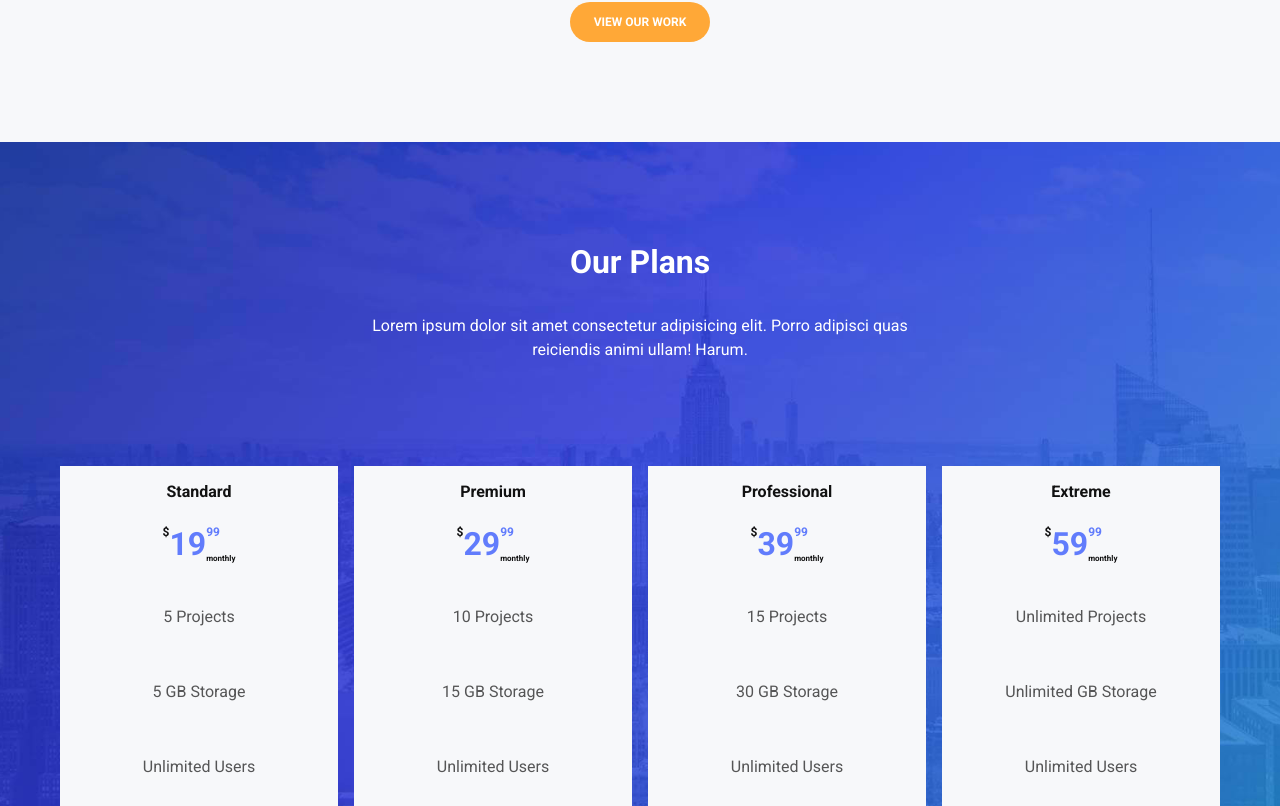
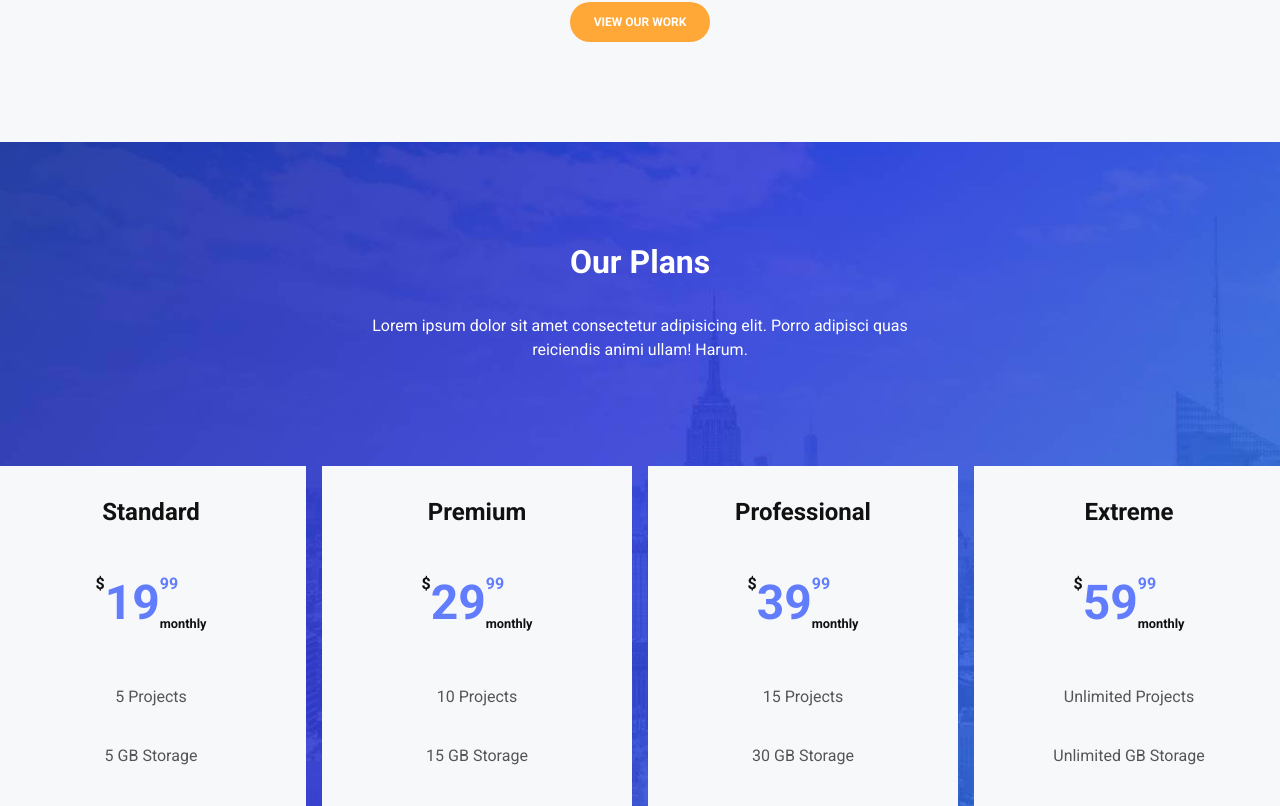
Before and after one commit to giusscos/proj-html-vuejs, a Vue app: page / in a window 1280 px wide. Shown: the part 3874-4680 px from the top of the page. Built offline with nearby package versions, Linux system fonts and the light colour scheme.

Commit message:
Plans Pixels Perfect

```diff
--- a/src/components/CardComponent.vue
+++ b/src/components/CardComponent.vue
@@ -105,20 +105,22 @@ export default {
             flex-basis: calc((100% / 4) - 1rem);
 
             .plan_category {
-                padding-bottom: 1.5rem;
+                font-size: 1.5rem;
+                padding: 1rem 0 3rem;
             }
 
             .plan_price {
                 display: flex;
                 justify-content: center;
-                padding-bottom: 1rem;
 
-                font-size: 2rem;
+                padding-bottom: 3.5rem;
+
+                font-size: 3rem;
                 font-weight: bold;
                 color: $pj-text_alternative;
 
                 .top {
-                    font-size: 0.75rem;
+                    font-size: 1rem;
                     color: $pj-text_black;
                 }
 
@@ -135,15 +137,16 @@ export default {
                     }
 
                     .bottom {
+                        font-size: 0.8rem;
+                        color: $pj-text_black;
+
                         align-self: flex-end;
-                        color: $pj-text_black;
-                        font-size: 0.5rem;
                     }
                 }
             }
 
             .plan_info {
-                padding: 1.75rem 0;
+                padding-bottom: 2.5rem;
                 opacity: 0.7;
             }
 
--- a/src/components/PlansComponent.vue
+++ b/src/components/PlansComponent.vue
@@ -62,7 +62,7 @@ export default {
 @import '../style/index.scss';
 
 .plans {
-    height: 100vh;
+    padding-bottom: 7rem;
     color: $pj-text_white;
 
     background-size: cover;
```
